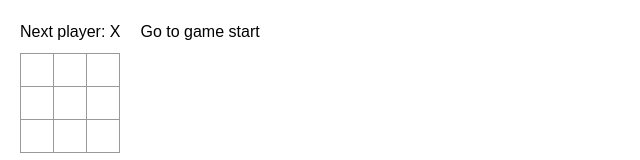
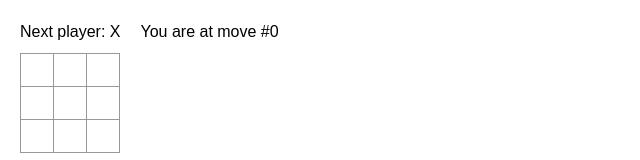
Before and after one commit to tttan308/IA01-AWP, a React (Vite) app: page / in a window 1280 px wide. Shown: the top 160 px of the page, without its empty margins (0-640 px from the left). Built offline with nearby package versions, Linux system fonts and the light colour scheme.

Commit message:
For the current move only, show “You are at move #…” instead of a button.

```diff
--- a/src/containers/Game.tsx
+++ b/src/containers/Game.tsx
@@ -21,12 +21,16 @@ function Game() {
     const desc = move ? "Go to move #" + move : "Go to game start";
     return (
       <li key={`move-${move}-${squares.join("")}`}>
+        {move === currentMove ? (
+          <span>You are at move #{move}</span>
+        ) : (
           <button
             className="bg-gray-500 text-white py-1 px-2 rounded mb-2"
             onClick={() => jumpTo(move)}
           >
             {desc}
           </button>
+        )}
       </li>
     );
   });
```
Lines whose indentation alone changed are shown as unchanged.
